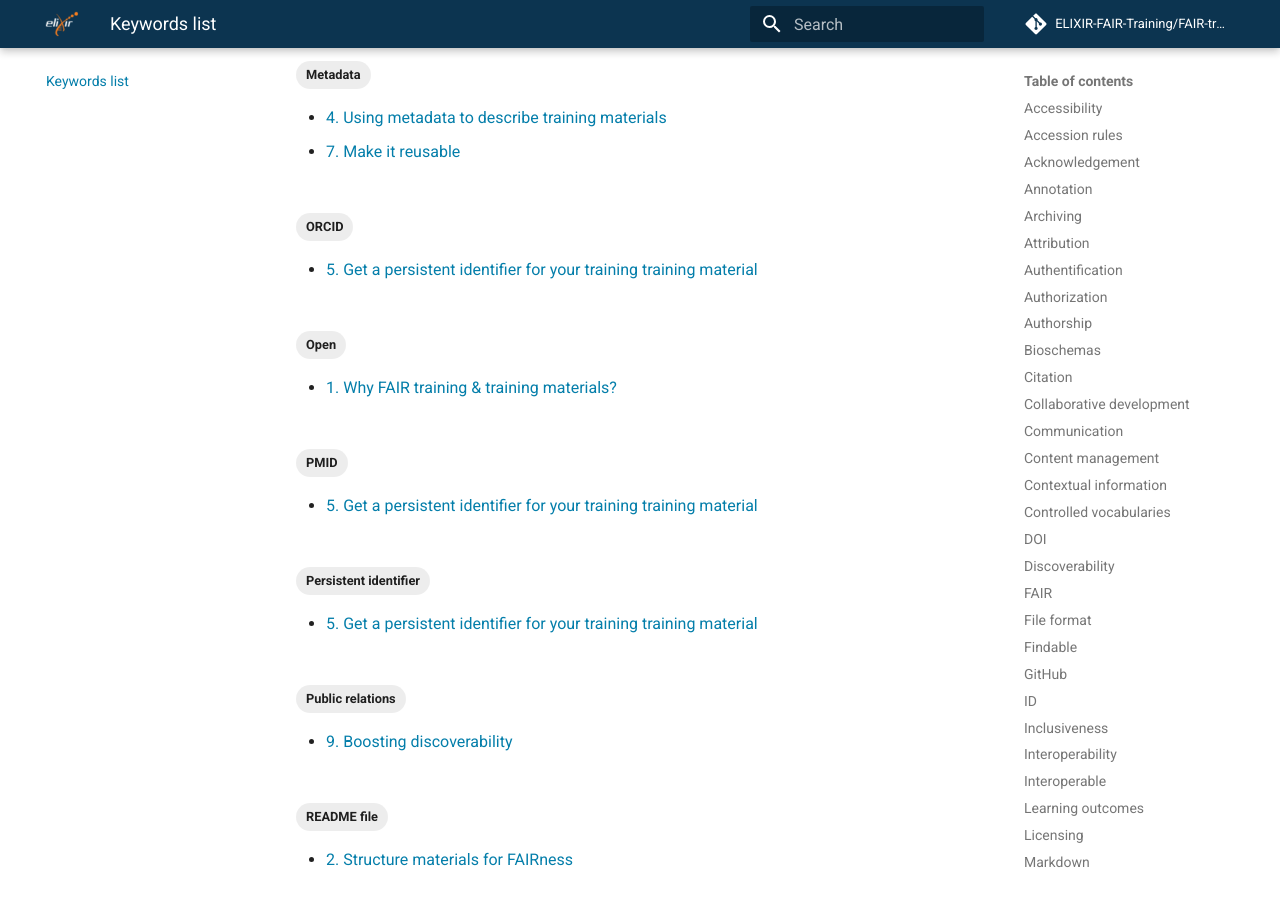
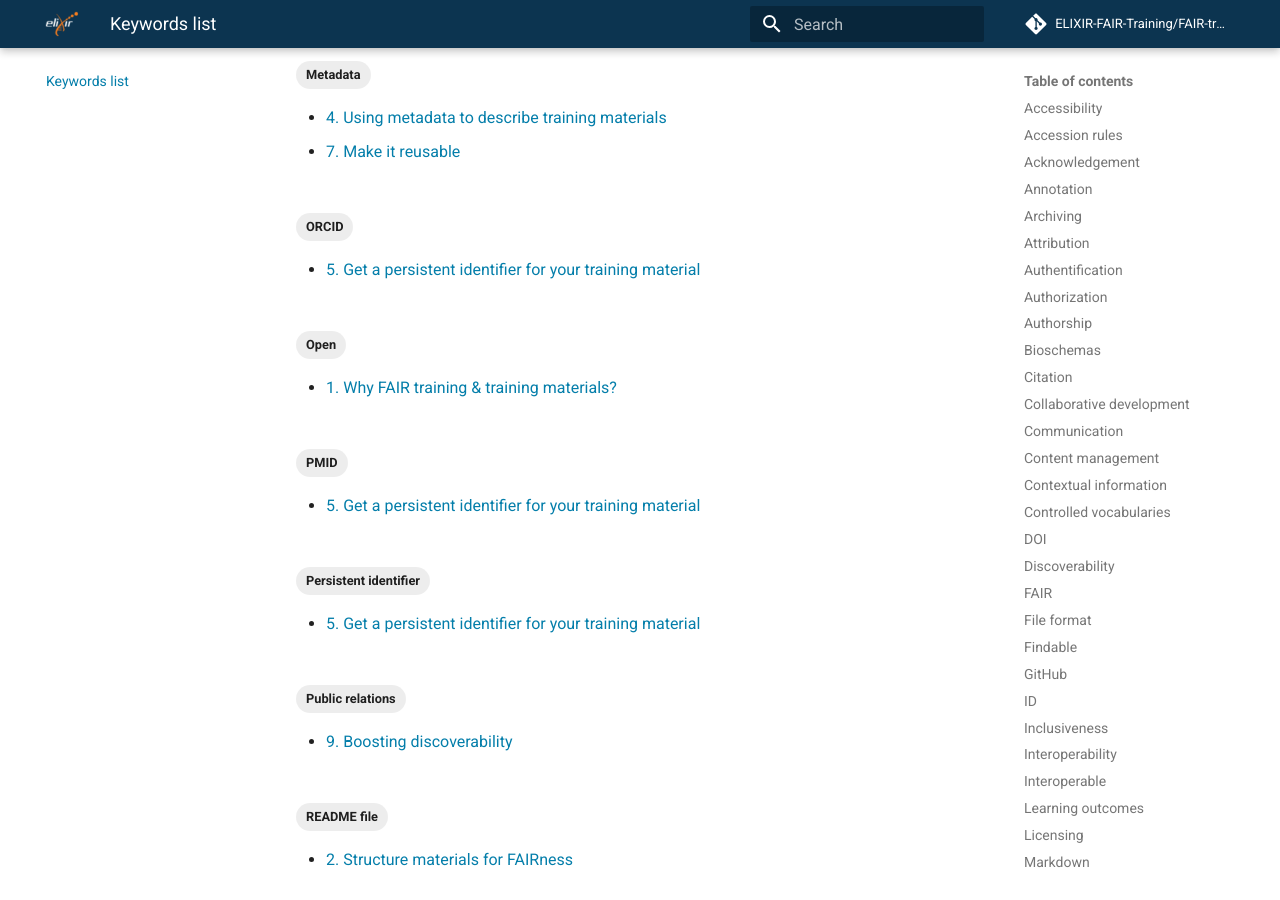
Before and after one commit to elixir-europe-training/ELIXIR-TrP-FAIR-training-handbook, an MkDocs documentation site: the page built from docs/keywords.md, in a window 1280 px wide and 900 px high, scrolled down 3883 px. Built offline with MkDocs 1.6.1 and Material for MkDocs 9.7.7, drawn with Linux system fonts in a browser that asks for light colours; comment, search, counter and statistics services are not loaded; some of the changed text lies outside the part shown.

```diff
--- a/mkdocs.yml
+++ b/mkdocs.yml
@@ -7,7 +7,7 @@
       - "2. Structure materials for FAIRness": chapters/chapter_02.md
       - "3. Getting ready to create your materials or reuse": chapters/chapter_03.md
       - "4. Using metadata to describe training materials": chapters/chapter_04.md
-      - "5. Get a persistent identifier for your training training material": chapters/chapter_05.md
+      - "5. Get a persistent identifier for your training material": chapters/chapter_05.md
       - "6. Make it accessible": chapters/chapter_06.md
       - "7. Make it reusable": chapters/chapter_07.md
       - "8. Licensing": chapters/chapter_08.md
```
